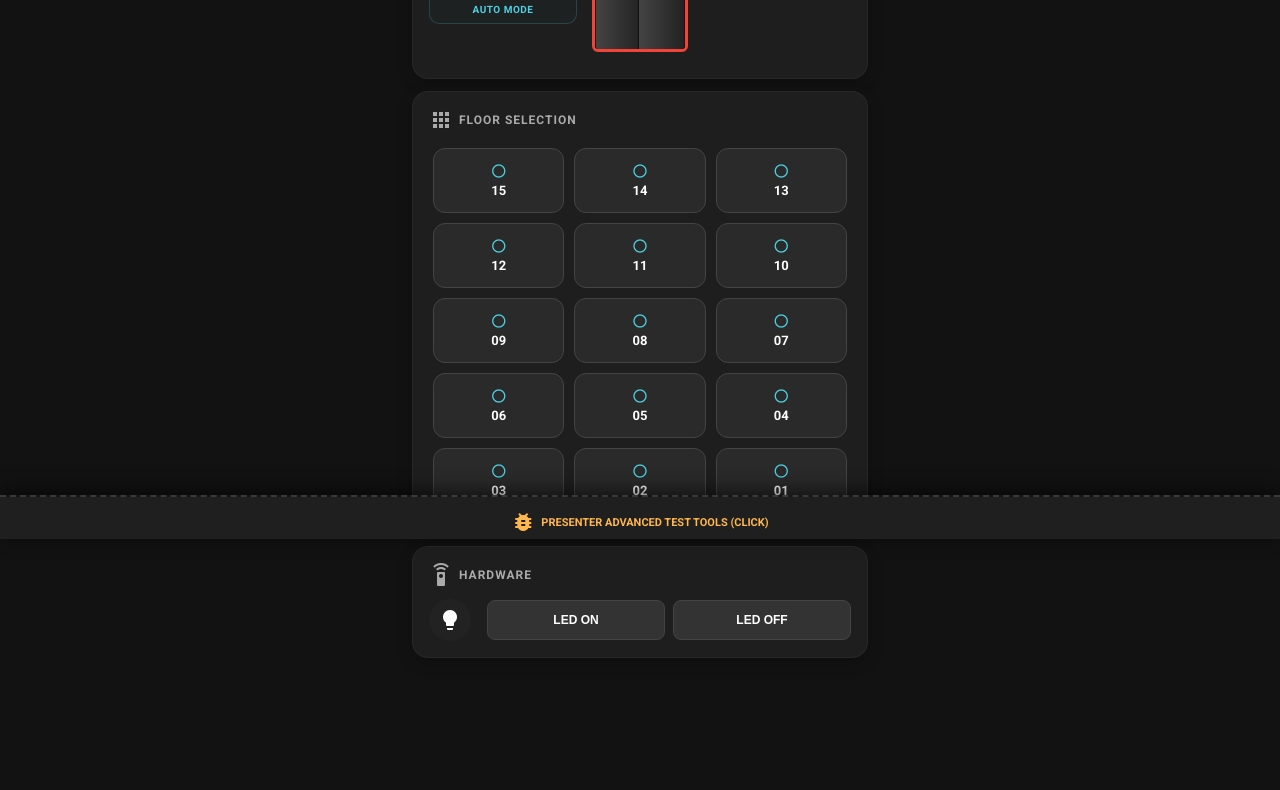
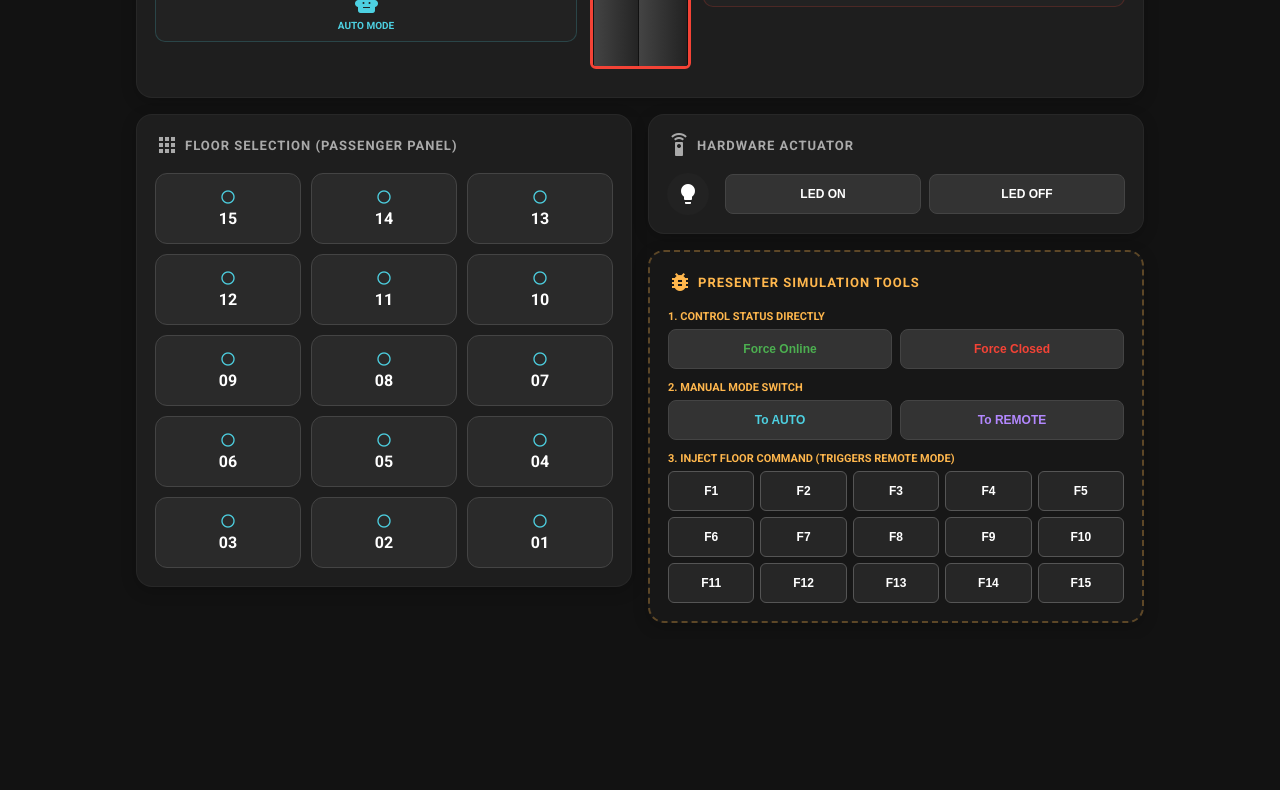
Before and after one commit to 6683-Pankorn/index.html, a plain HTML site: page index.html in a window 1280 px wide. Shown: the part 261-1051 px from the top of the page. After the commit the page ends 900 px from the top, so only its background shows below. Drawn offline with nearby package versions, Linux system fonts and the light colour scheme; no server answers.

Commit message:
Add files via upload

```diff
--- a/index.html
+++ b/index.html
@@ -3,8 +3,8 @@
 <head>
 <meta charset="UTF-8">
 <meta name="viewport" content="width=device-width, initial-scale=1.0, maximum-scale=1.0, user-scalable=no">
-<title>Elevator 15-Floor Advanced Prototype</title>
-<script src="/socket.io/socket.io.js"></script>
+<title>Elevator Multi-Device Prototype</title>
+<script src="/socket.io/socket.io.js" onerror="console.warn('Socket.io server not found. Running in standalone prototype mode.')"></script>
 <link href="https://fonts.googleapis.com/css2?family=Roboto:wght@300;400;500;700&display=swap" rel="stylesheet">
 <link href="https://fonts.googleapis.com/icon?family=Material+Icons" rel="stylesheet">
 
@@ -30,10 +30,14 @@
     user-select: none; -webkit-user-select: none;
   }
 
-  .phone-wrapper {
-    width: 100%; max-width: 480px; min-height: 100vh;
-    display: flex; flex-direction: column;
-    padding-bottom: 120px; /* เว้นพื้นที่ด้านล่างให้ Drawer ที่หนาขึ้น */
+  /* กล่องครอบใหญ่ที่ขยายตามขนาดหน้าจอ (Responsive Container) */
+  .app-container {
+    width: 100%;
+    max-width: 1040px; /* ขนาดพอดีสำหรับ PC Dashboard */
+    min-height: 100vh;
+    display: flex;
+    flex-direction: column;
+    box-sizing: border-box;
   }
 
   .app-header {
@@ -41,108 +45,94 @@
     padding: 18px 20px;
     box-shadow: 0 4px 12px rgba(0, 0, 0, 0.5);
     display: flex; align-items: center; gap: 12px;
-    position: sticky; top: 0; z-index: 10;
+  }
+  .app-header h2 { margin: 0; font-size: 18px; color: var(--primary); }
+
+  /* Grid Layout: ปรับตามขนาดหน้าจออัตโนมัติ */
+  .main-grid {
+    padding: 16px;
+    display: grid;
+    grid-template-columns: 1fr; /* บนมือถือแสดงเป็น 1 แถวแนวดิ่ง */
+    gap: 16px;
   }
 
-  .app-header h2 { margin: 0; font-size: 18px; color: var(--primary); }
-
-  .main-content { padding: 12px; display: flex; flex-direction: column; gap: 12px; }
+  /* เมื่อเปิดบนหน้าจอ PC (ขนาด 768px ขึ้นไป) */
+  @media (min-width: 768px) {
+    .main-grid {
+      grid-template-columns: 1fr 1fr; /* แบ่งซ้าย-ขวา 2 คอลัมน์ */
+    }
+    .full-width-pc {
+      grid-column: span 2; /* สั่งให้การ์ดจอมอนิเตอร์ยืดเต็มความกว้าง */
+    }
+  }
 
   .card {
     background-color: var(--surface);
-    border-radius: 16px; padding: 16px;
+    border-radius: 16px; padding: 18px;
     box-shadow: 0 4px 16px rgba(0, 0, 0, 0.2);
     border: 1px solid rgba(255, 255, 255, 0.04);
+    height: fit-content;
   }
 
   .card h3 {
-    margin: 0 0 12px 0; font-size: 12px; color: var(--text-muted);
+    margin: 0 0 16px 0; font-size: 13px; color: var(--text-muted);
     text-transform: uppercase; letter-spacing: 1px;
     display: flex; align-items: center; gap: 6px;
   }
 
-  /* ==================================================
-     ELEVATOR MONITOR & MULTI-STATUS ICONS
-     ================================================== */
+  /* MONITOR LAYOUT */
   .monitor-layout {
     display: flex; align-items: center; justify-content: space-between;
     padding: 10px 0; gap: 8px;
   }
-
-  /* คอลัมน์จัดวางกล่องสถานะ ซ้าย-ขวา */
-  .status-column {
-    display: flex; flex-direction: column; gap: 8px; flex: 1;
-  }
-
+  .status-column { display: flex; flex-direction: column; gap: 8px; flex: 1; }
   .status-box {
     display: flex; flex-direction: column; align-items: center; gap: 4px;
-    padding: 8px 4px; border-radius: 10px; background: rgba(255,255,255,0.02);
+    padding: 10px 4px; border-radius: 10px; background: rgba(255,255,255,0.02);
     border: 1px solid rgba(255,255,255,0.05); text-align: center;
-    transition: all 0.3s ease;
   }
   .status-box .material-icons { font-size: 24px; }
-  .status-box span { font-size: 10px; font-weight: 700; letter-spacing: 0.5px; }
+  .status-box span { font-size: 10px; font-weight: 700; }
 
-  /* สีสเตตัสต่างๆ */
-  .status-box.online { color: var(--success); border-color: rgba(76, 175, 80, 0.2); background: rgba(76, 175, 80, 0.02); }
-  .status-box.closed { color: var(--danger); border-color: rgba(244, 67, 54, 0.2); background: rgba(244, 67, 54, 0.02); }
-  .status-box.mode-auto { color: var(--primary); border-color: rgba(77, 208, 225, 0.2); background: rgba(77, 208, 225, 0.02); }
-  .status-box.mode-remote { color: var(--purple-mode); border-color: rgba(179, 136, 255, 0.2); background: rgba(179, 136, 255, 0.02); }
+  .status-box.online { color: var(--success); border-color: rgba(76, 175, 80, 0.2); }
+  .status-box.closed { color: var(--danger); border-color: rgba(244, 67, 54, 0.2); }
+  .status-box.mode-auto { color: var(--primary); border-color: rgba(77, 208, 225, 0.2); }
+  .status-box.mode-remote { color: var(--purple-mode); border-color: rgba(179, 136, 255, 0.2); }
 
   .elevator-visual { display: flex; flex-direction: column; align-items: center; gap: 10px; width: 110px; }
-
   .floor-display {
     background: #000; border: 2px solid #333; border-radius: 6px;
-    padding: 2px 16px; color: var(--accent-glow);
-    font-family: 'Courier New', monospace; font-size: 28px; font-weight: bold;
-    text-shadow: 0 0 8px var(--accent-glow); line-height: 1.2;
+    padding: 4px 18px; color: var(--accent-glow);
+    font-family: 'Courier New', monospace; font-size: 32px; font-weight: bold;
+    text-shadow: 0 0 8px var(--accent-glow); line-height: 1;
   }
-
   .elevator-shaft {
-    width: 90px; height: 120px; background: #151515;
-    border: 3px solid #333; border-radius: 6px;
-    position: relative; overflow: hidden; transition: 0.4s;
+    width: 95px; height: 125px; background: #151515;
+    border: 3px solid #333; border-radius: 6px; position: relative; overflow: hidden;
   }
   .elevator-shaft.online { border-color: var(--success); }
   .elevator-shaft.closed { border-color: var(--danger); }
-
   .door {
     position: absolute; top: 0; width: 50%; height: 100%;
-    background: linear-gradient(90deg, #444, #222);
-    border: 1px solid #111; transition: 0.6s cubic-bezier(0.25, 1, 0.5, 1);
-    z-index: 2;
+    background: linear-gradient(90deg, #444, #222); border: 1px solid #111;
+    transition: 0.6s cubic-bezier(0.25, 1, 0.5, 1); z-index: 2;
   }
   .door-left { left: 0; } .door-right { right: 0; }
-
   .elevator-shaft.online .door-left { transform: translateX(-90%); }
   .elevator-shaft.online .door-right { transform: translateX(90%); }
 
-  /* ==================================================
-     15-FLOOR BUTTON GRID
-     ================================================== */
-  .button-grid {
-    display: grid; grid-template-columns: repeat(3, 1fr);
-    gap: 10px; padding: 4px;
-  }
-
+  /* BUTTON GRIDS */
+  .button-grid { display: grid; grid-template-columns: repeat(3, 1fr); gap: 10px; }
   .lift-btn {
     background: #2a2a2a; border: 1px solid #444; border-radius: 12px;
-    padding: 14px 4px; color: #fff; font-weight: bold;
-    display: flex; flex-direction: column; align-items: center; gap: 4px;
-    transition: all 0.2s;
+    padding: 15px 4px; color: #fff; font-weight: bold;
+    display: flex; flex-direction: column; align-items: center; gap: 4px; transition: 0.2s;
   }
   .lift-btn .material-icons { font-size: 16px; color: var(--primary); }
-  .lift-btn span { font-size: 13px; }
+  .lift-btn.active { background: rgba(255, 183, 77, 0.15); border-color: var(--accent-glow); }
+  .lift-btn.active span, .lift-btn.active .material-icons { color: var(--accent-glow); }
 
-  .lift-btn.active {
-    background: rgba(255, 183, 77, 0.15); border-color: var(--accent-glow);
-    box-shadow: 0 0 12px rgba(255, 183, 77, 0.2);
-  }
-  .lift-btn.active span, .lift-btn.active .material-icons {
-    color: var(--accent-glow); text-shadow: 0 0 5px var(--accent-glow);
-  }
-
-  /* LED Control */
+  /* LED INTERFACE */
   .control-row { display: flex; align-items: center; justify-content: space-between; }
   .led-indicator {
     width: 42px; height: 42px; border-radius: 50%; background: #222;
@@ -152,37 +142,27 @@
   .simple-btn-group { display: flex; gap: 8px; flex: 1; margin-left: 16px; }
   .simple-btn { flex: 1; padding: 12px; border-radius: 8px; background: #333; border: 1px solid #444; color: #fff; font-size: 12px; font-weight: bold; }
 
-  /* ==================================================
-     ADVANCED SIMULATOR DRAWER (เครื่องมือโกงแบบละเอียด)
-     ================================================== */
-  .sim-drawer {
-    position: fixed; bottom: 0; left: 0; width: 100%;
-    background: #161616; border-top: 2px dashed rgba(255,255,255,0.15);
-    z-index: 100; transition: 0.3s ease-in-out; max-height: 42px; overflow: hidden;
-    box-shadow: 0 -4px 20px rgba(0,0,0,0.6);
-  }
-  .sim-drawer.open { max-height: 480px; overflow-y: auto; }
-  .sim-header { padding: 13px; text-align: center; font-size: 11px; font-weight: bold; color: var(--accent-glow); cursor: pointer; display: flex; align-items: center; justify-content: center; gap: 6px; background: #1f1f1f; }
-
-  .sim-section-title { font-size: 10px; color: #888; font-weight: bold; margin: 8px 0 4px 0; text-transform: uppercase; }
-  .sim-grid-15 { display: grid; grid-template-columns: repeat(5, 1fr); gap: 6px; margin-bottom: 10px; }
-  .sim-mini-btn { background: #222; border: 1px solid #444; color: #ccc; padding: 6px 2px; border-radius: 4px; font-size: 11px; font-weight: bold; }
+  /* TEST PANEL CARD STYLE */
+  .test-panel-card { border: 2px dashed rgba(255, 183, 77, 0.3) !important; background-color: #171717 !important; }
+  .sim-section-title { font-size: 11px; color: var(--accent-glow); font-weight: bold; margin: 12px 0 6px 0; text-transform: uppercase; }
+  .sim-grid-15 { display: grid; grid-template-columns: repeat(5, 1fr); gap: 6px; }
+  .sim-mini-btn { background: #262626; border: 1px solid #555; color: #fff; padding: 12px 2px; border-radius: 6px; font-size: 12px; font-weight: bold; cursor: pointer; }
   .sim-mini-btn:active { background: var(--accent-glow); color: #000; }
 </style>
 </head>
 
 <body>
 
-<div class="phone-wrapper">
+<div class="app-container">
 
   <div class="app-header">
     <span class="material-icons">elevator</span>
-    <h2>Lift Control System</h2>
+    <h2>Lift Intelligent Control Dashboard</h2>
   </div>
 
-  <div class="main-content">
+  <div class="main-grid">
 
-    <div class="card">
+    <div class="card full-width-pc">
       <h3><span class="material-icons">visibility</span> Real-time Status Monitor</h3>
       <div class="monitor-layout">
 
@@ -216,12 +196,14 @@
     </div>
 
     <div class="card">
-      <h3><span class="material-icons">apps</span> Floor Selection</h3>
+      <h3><span class="material-icons">apps</span> Floor Selection (Passenger Panel)</h3>
       <div class="button-grid" id="btnGrid"></div>
     </div>
 
+    <div style="display: flex; flex-direction: column; gap: 16px;">
+
       <div class="card">
-      <h3><span class="material-icons">settings_remote</span> Hardware</h3>
+        <h3><span class="material-icons">settings_remote</span> Hardware Actuator</h3>
         <div class="control-row">
           <div id="ledInd" class="led-indicator"><span class="material-icons">lightbulb</span></div>
           <div class="simple-btn-group">
@@ -231,38 +213,54 @@
         </div>
       </div>
 
+      <div class="card test-panel-card">
+        <h3 style="color: var(--accent-glow);"><span class="material-icons">bug_report</span> Presenter Simulation Tools</h3>
+
+        <div class="sim-section-title">1. Control Status Directly</div>
+        <div style="display: flex; gap: 8px;">
+          <button class="simple-btn" style="color: var(--success);" onclick="triggerTestStatus('Online')">Force Online</button>
+          <button class="simple-btn" style="color: var(--danger);" onclick="triggerTestStatus('Closed')">Force Closed</button>
         </div>
 
-  <div class="sim-drawer" id="simDrawer">
-    <div class="sim-header" onclick="document.getElementById('simDrawer').classList.toggle('open')">
-       <span class="material-icons">bug_report</span> PRESENTER ADVANCED TEST TOOLS (CLICK)
-    </div>
-    <div style="padding: 12px; display: flex; flex-direction: column; gap: 4px;">
-
-       <div class="sim-section-title">1. System & Door Simulator</div>
-       <div style="display: flex; gap: 6px; margin-bottom: 4px;">
-         <button class="simple-btn" style="color: var(--success); padding:8px;" onclick="setLiftStatus('Online')">Online (Open Door)</button>
-         <button class="simple-btn" style="color: var(--danger); padding:8px;" onclick="setLiftStatus('Closed')">Closed (Close Door)</button>
+        <div class="sim-section-title">2. Manual Mode Switch</div>
+        <div style="display: flex; gap: 8px;">
+          <button class="simple-btn" style="color: var(--primary);" onclick="setOperationMode('AUTO')">To AUTO</button>
+          <button class="simple-btn" style="color: var(--purple-mode);" onclick="triggerTestModeRemote()">To REMOTE</button>
         </div>
 
-       <div class="sim-section-title">2. Operation Mode Simulator</div>
-       <div style="display: flex; gap: 6px; margin-bottom: 4px;">
-         <button class="simple-btn" style="color: var(--primary); padding:8px;" onclick="setOperationMode('AUTO')">Switch to AUTO</button>
-         <button class="simple-btn" style="color: var(--purple-mode); padding:8px;" onclick="setOperationMode('REMOTE')">Switch to REMOTE</button>
-       </div>
-
-       <div class="sim-section-title">3. Click to Trigger Any Floor Button (Auto-Release)</div>
-       <div class="sim-grid-15" id="simBtnGrid"></div>
-
+        <div class="sim-section-title">3. Inject Floor Command (Triggers Remote Mode)</div>
+        <div class="sim-grid-15">
+          <button class="sim-mini-btn" onclick="triggerTestFloor(1)">F1</button>
+          <button class="sim-mini-btn" onclick="triggerTestFloor(2)">F2</button>
+          <button class="sim-mini-btn" onclick="triggerTestFloor(3)">F3</button>
+          <button class="sim-mini-btn" onclick="triggerTestFloor(4)">F4</button>
+          <button class="sim-mini-btn" onclick="triggerTestFloor(5)">F5</button>
+          <button class="sim-mini-btn" onclick="triggerTestFloor(6)">F6</button>
+          <button class="sim-mini-btn" onclick="triggerTestFloor(7)">F7</button>
+          <button class="sim-mini-btn" onclick="triggerTestFloor(8)">F8</button>
+          <button class="sim-mini-btn" onclick="triggerTestFloor(9)">F9</button>
+          <button class="sim-mini-btn" onclick="triggerTestFloor(10)">F10</button>
+          <button class="sim-mini-btn" onclick="triggerTestFloor(11)">F11</button>
+          <button class="sim-mini-btn" onclick="triggerTestFloor(12)">F12</button>
+          <button class="sim-mini-btn" onclick="triggerTestFloor(13)">F13</button>
+          <button class="sim-mini-btn" onclick="triggerTestFloor(14)">F14</button>
+          <button class="sim-mini-btn" onclick="triggerTestFloor(15)">F15</button>
         </div>
       </div>
 
     </div>
 
+  </div>
+</div>
+
 <script>
-const socket = io();
+// ตรวจสอบเช็คตัวแปร Socket ป้องกันระบบพังบนเว็บ Static ลิงก์ GitHub Pages
+let socket = null;
+if (typeof io !== 'undefined') {
+  socket = io();
+}
 
-// 1. สร้างปุ่มหน้าจอหลัก (15 ชั้น)
+// 1. สร้างโครงสร้างปุ่มกดลิฟต์ 15 ชั้นหน้าหลัก
 const btnGrid = document.getElementById('btnGrid');
 for (let i = 15; i >= 1; i--) {
   const floorName = i < 10 ? '0' + i : i;
@@ -270,37 +268,27 @@ for (let i = 15; i >= 1; i--) {
   btn.className = 'lift-btn';
   btn.id = 'floor-btn-' + i;
   btn.innerHTML = `<span class="material-icons">radio_button_unchecked</span><span>${floorName}</span>`;
-  btn.onclick = () => pressFloor(i);
+  btn.onclick = () => passengerPressFloor(i);
   btnGrid.appendChild(btn);
 }
 
-// 2. สร้างปุ่มใน Test Tool Drawer (15 ชั้น) -> เพื่อตอบโจทย์ผู้ใช้
-const simBtnGrid = document.getElementById('simBtnGrid');
-for (let i = 1; i <= 15; i++) {
-  const miniBtn = document.createElement('button');
-  miniBtn.className = 'sim-mini-btn';
-  miniBtn.innerText = 'F' + i;
-  miniBtn.onclick = () => pressFloor(i); // ทำงานเหมือนกดจากหน้าจอหลักเป๊ะๆ
-  simBtnGrid.appendChild(miniBtn);
+// 2. ฟังก์ชันเมื่อ "ผู้โดยสาร" กดลิฟต์ปกติบนหน้าแผงหลัก
+function passengerPressFloor(floor) {
+  if(socket) socket.emit("mqtt", { topic: "home/button" + floor, message: "PRESSED" });
+  updateButtonUI(floor);
 }
 
-// 3. ฟังก์ชันเมื่อมีการกดปุ่มชั้น (ทั้งจากหน้าจอหลัก และจากในเครื่องมือ Test Tool)
-function pressFloor(floor) {
-  socket.emit("mqtt", { topic: "home/button" + floor, message: "PRESSED" });
-  updateButtonUI(floor, "PRESSED");
-}
-
-// 4. ฟังก์ชันอัปเดตสถานะปุ่ม + ระบบ Auto-release คืนค่าใน 3 วินาที
-function updateButtonUI(floor, status) {
+// 3. ฟังก์ชันอัปเดต UI ไฟติด และดับเองอัตโนมัติ (Auto-release)
+function updateButtonUI(floor) {
   const btn = document.getElementById('floor-btn-' + floor);
   const display = document.getElementById('floorNum');
 
-  if (status === "PRESSED" && btn) {
+  if (btn) {
     btn.classList.add('active');
     btn.querySelector('.material-icons').innerText = 'radio_button_checked';
     display.innerText = floor < 10 ? '0' + floor : floor;
 
-    // ระบบหน่วงเวลาคืนสถานะกลับเป็น Released อัตโนมัติหลังผ่านไป 3 วินาที
+    // คืนค่าปุ่มกดกลับเป็นสถานะ Released ใน 3 วินาที
     setTimeout(() => {
       btn.classList.remove('active');
       btn.querySelector('.material-icons').innerText = 'radio_button_unchecked';
@@ -308,43 +296,62 @@ function updateButtonUI(floor, status) {
   }
 }
 
-// 5. ฟังก์ชันควบคุมระบบ และ สถานะประตูลิฟต์ (Online/Closed และ Open/Close)
+// 4. [ฟังก์ชันแกนหลักตามสั่ง] เมื่อกดใช้เครื่องมือในแผงเทส จะสลับเข้า REMOTE MODE และทำงานทันที
+function triggerTestFloor(floor) {
+  // สลับเข้า Remote Mode อัตโนมัติ
+  setOperationMode('REMOTE');
+
+  // ยิงสัญญาณจำลอง MQTT ไปบอกบอร์ด/เซิร์ฟเวอร์ (ถ้าเชื่อมต่ออยู่)
+  if(socket) {
+    socket.emit("mqtt", { topic: "home/mode", message: "REMOTE" });
+    socket.emit("mqtt", { topic: "home/button" + floor, message: "PRESSED" });
+  }
+
+  // สั่งเปลี่ยนหน้าจอ UI ทันที
+  updateButtonUI(floor);
+}
+
+function triggerTestStatus(status) {
+  setOperationMode('REMOTE');
+  if(socket) socket.emit("mqtt", { topic: "home/status", message: status });
+  setLiftStatus(status);
+}
+
+function triggerTestModeRemote() {
+  setOperationMode('REMOTE');
+  if(socket) socket.emit("mqtt", { topic: "home/mode", message: "REMOTE" });
+}
+
+// 5. ตัวควบคุมสถานะกายภาพลิฟต์ (เปิด/ปิด)
 function setLiftStatus(status) {
   const shaft = document.getElementById('shaft');
   const sysBox = document.getElementById('statusBox');
   const sysIcon = document.getElementById('statusIcon');
   const sysTxt = document.getElementById('statusText');
-
   const doorBox = document.getElementById('doorBox');
   const doorIcon = document.getElementById('doorIcon');
   const doorTxt = document.getElementById('doorText');
 
   if (status === "Online" || status === "OPEN") {
-    // อัปเดตฝั่งระบบ
     shaft.className = "elevator-shaft online";
     sysBox.className = "status-box online";
     sysIcon.innerText = "check_circle";
     sysTxt.innerText = "ONLINE";
-
-    // อัปเดตฝั่งกล่องสถานะประตู
     doorBox.className = "status-box online";
     doorIcon.innerText = "door_open";
     doorTxt.innerText = "DOOR OPEN";
   } else {
-    // อัปเดตฝั่งระบบ
     shaft.className = "elevator-shaft closed";
     sysBox.className = "status-box closed";
     sysIcon.innerText = "block";
     sysTxt.innerText = "CLOSED";
-
-    // อัปเดตฝั่งกล่องสถานะประตู
     doorBox.className = "status-box closed";
     doorIcon.innerText = "door_front";
     doorTxt.innerText = "DOOR CLOSE";
   }
 }
 
-// 6. ฟังก์ชันควบคุมโหมดการทำงาน (AUTO / REMOTE)
+// 6. ตัวควบคุมแผงไฟโหมด (AUTO / REMOTE)
 function setOperationMode(mode) {
   const modeBox = document.getElementById('modeBox');
   const modeIcon = document.getElementById('modeIcon');
@@ -361,22 +368,23 @@ function setOperationMode(mode) {
   }
 }
 
-// 7. LED Control
+// 7. ควบคุมไฟ LED จำลอง
 function led(state) {
-  socket.emit("led", state);
+  if(socket) socket.emit("led", state);
   document.getElementById('ledInd').className = state === 'ON' ? 'led-indicator active' : 'led-indicator';
 }
 
-// 8. ดักฟังเหตุการณ์จริงจาก MQTT ของบอร์ด Pico
+// 8. ส่วนรับข้อมูลจากฝั่งบอร์ดจริว (MQTT สัญญาณเข้า)
+if (socket) {
   socket.on("mqtt", data => {
     if(data.topic === "home/status") setLiftStatus(data.message);
-  if(data.topic === "home/mode") setOperationMode(data.message); // รองรับ topic สำหรับโหมด
-
+    if(data.topic === "home/mode") setOperationMode(data.message);
     if(data.topic.startsWith("home/button")) {
       const floor = data.topic.replace("home/button", "");
-    if(data.message === "PRESSED") updateButtonUI(parseInt(floor), "PRESSED");
+      if(data.message === "PRESSED") updateButtonUI(parseInt(floor));
     }
   });
+}
 </script>
 
 </body>
```
Lines whose indentation alone changed are shown as unchanged.
